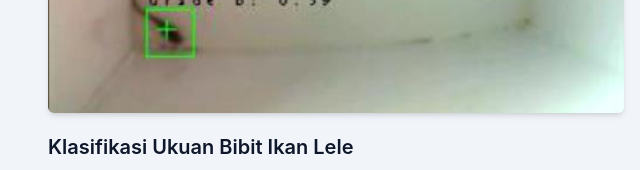
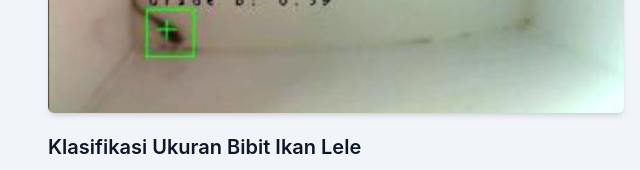
Before and after one commit to Hosnol/Hosnol.github.io, a website: page index.html in a window 1280 px wide. Shown: the part 2500-2670 px from the top of the page, 0-640 px from the left. Drawn offline with Linux system fonts and the light colour scheme.

Commit message:
fiks typo

```diff
--- a/index.html
+++ b/index.html
@@ -267,7 +267,7 @@
                         </a>
                     </div>
                     <h3 class="font-semibold text-xl text-dark mt-5 mb-3 dark:text-white">
-                        Klasifikasi Ukuan Bibit Ikan Lele
+                        Klasifikasi Ukuran Bibit Ikan Lele
                     </h3>
                     <p class="font-medium text-base text-slate-500 text-justify">
                         Aplikasi ini merupakan tugas akhir saya (skripsi) yang digunakan
```
